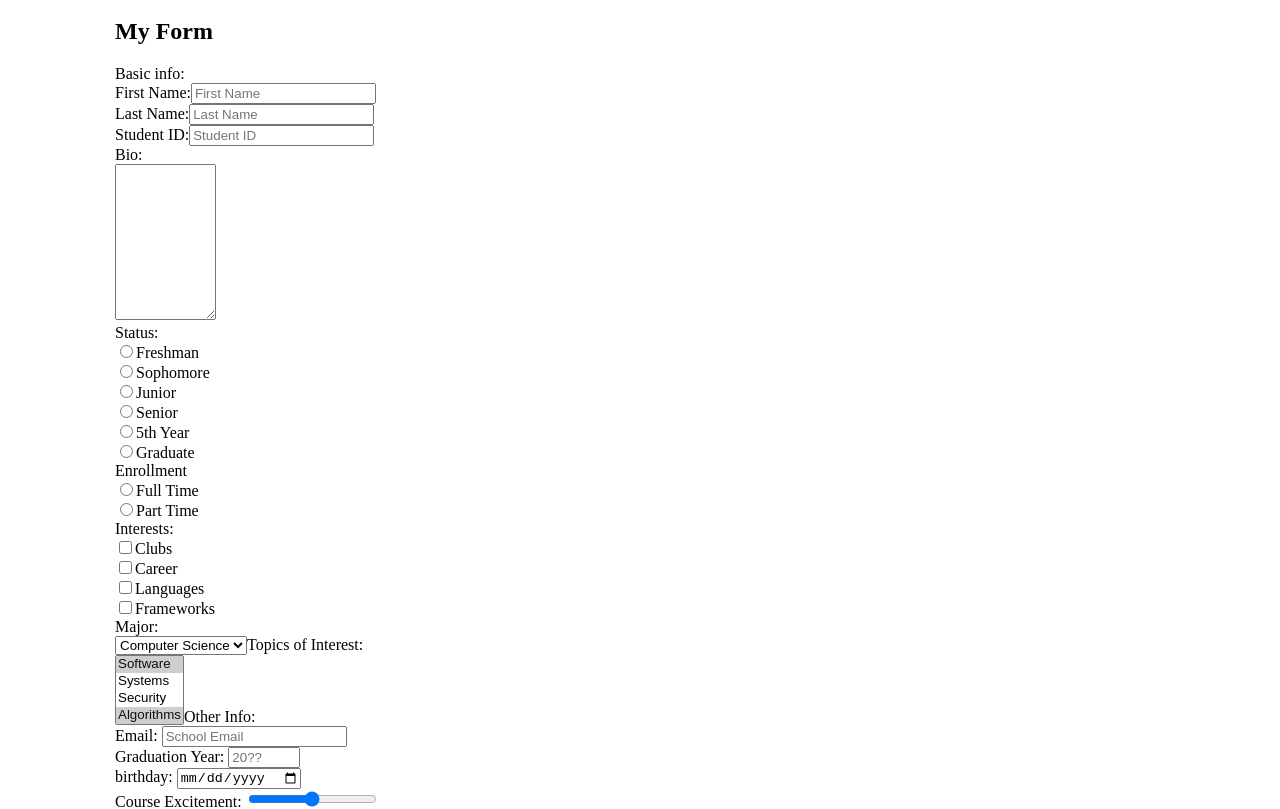
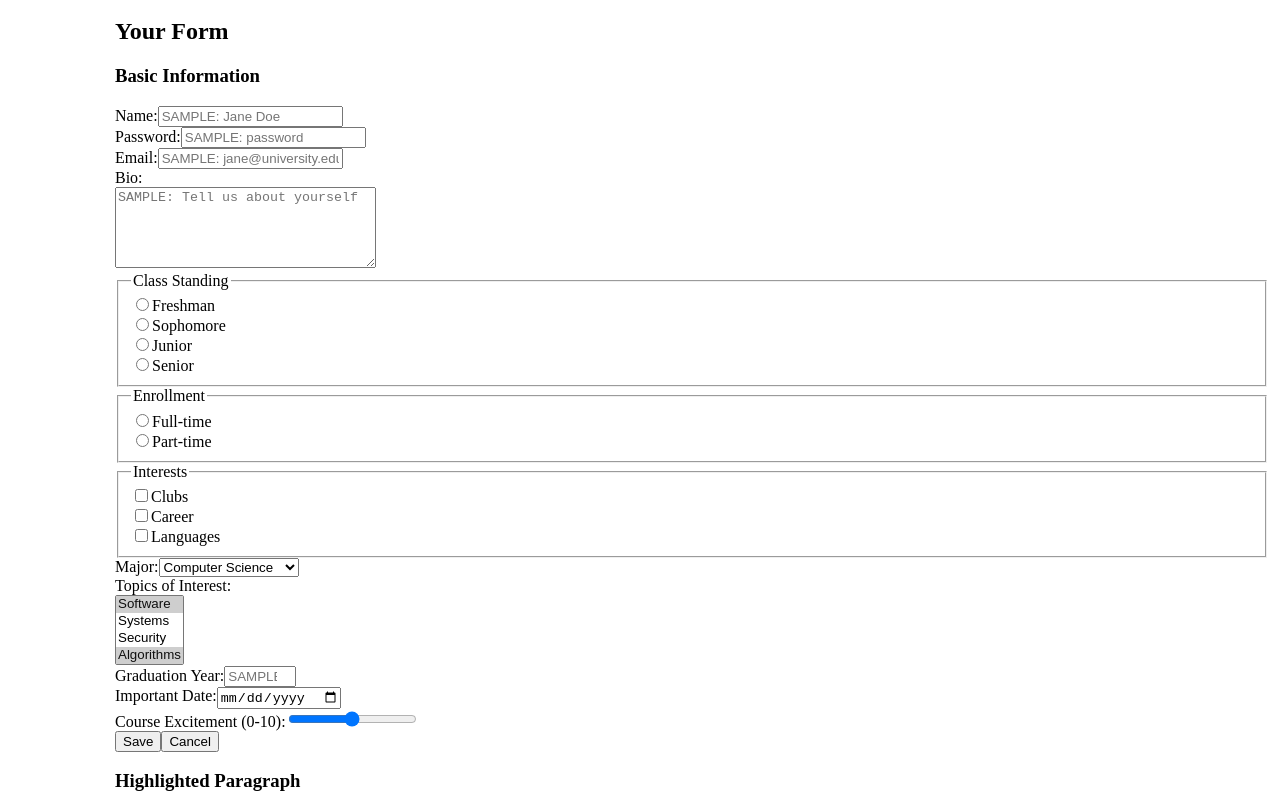
Before and after one commit to Jackerrigan/webdev-client, a Next.js app: page /labs/lab1 in a window 1280 px wide. Shown: the part 4940-5749 px from the top of the page. Built offline with nearby package versions, Linux system fonts and the light colour scheme.

Commit message:
yourForm AI edit

```diff
--- a/app/labs/lab1/forms/YourForm.tsx
+++ b/app/labs/lab1/forms/YourForm.tsx
@@ -1,70 +1,85 @@
 export default function YourForm() {
   return (
     <div>
-      <h2>My Form</h2>
+      <h2>Your Form</h2>
       <form id="wd-your-form">
-        <label>Basic info:</label> <br />
-        <label htmlFor="wd-text-fields-first-name">First Name:</label>
-        <input placeholder="First Name" id="wd-text-fields-first-name" /> <br />
-        <label htmlFor="wd-text-fields-last-name">Last Name:</label>
-        <input placeholder="Last Name" id="wd-text-fields-last-name" /> <br />
-        <label htmlFor="wd-text-fields-student-id">Student ID:</label>
-        <input placeholder="Student ID" id="wd-text-fields-student-id" /> <br />
-        <label>Bio:</label> <br />
-        <textarea id="wd-textarea" cols={10} rows={10} /> <br />
-        <label>Status:</label> <br />
-        <input type="radio" name="radio-year" id="wd-radio-freshman" />
-        <label htmlFor="wd-radio-freshman">Freshman</label>
+        <h3>Basic Information</h3>
+        <label htmlFor="wd-text-fields-name">Name:</label>
+        <input
+          type="text"
+          placeholder="SAMPLE: Jane Doe"
+          id="wd-text-fields-name"
+        />
         <br />
-        <input type="radio" name="radio-year" id="wd-radio-sophomore" />
-        <label htmlFor="wd-radio-sophomore">Sophomore</label>
+        <label htmlFor="wd-text-fields-password">Password:</label>
+        <input
+          type="password"
+          placeholder="SAMPLE: password"
+          id="wd-text-fields-password"
+        />
         <br />
-        <input type="radio" name="radio-year" id="wd-radio-Junior" />
-        <label htmlFor="wd-radio-Junior">Junior</label>
+        <label htmlFor="wd-text-fields-email">Email:</label>
+        <input
+          type="email"
+          placeholder="SAMPLE: jane@university.edu"
+          id="wd-text-fields-email"
+        />
         <br />
-        <input type="radio" name="radio-year" id="wd-radio-senior" />
-        <label htmlFor="wd-radio-senior">Senior</label>
+        <label htmlFor="wd-textarea">Bio:</label>
         <br />
-        <input type="radio" name="radio-year" id="wd-radio-5th-year" />
-        <label htmlFor="wd-radio-5th-year">5th Year</label>
+        <textarea
+          id="wd-textarea"
+          placeholder="SAMPLE: Tell us about yourself"
+          cols={30}
+          rows={5}
+        />
         <br />
-        <input type="radio" name="radio-year" id="wd-radio-grad" />
-        <label htmlFor="wd-radio-grad">Graduate</label>
-        <br />
-        <label>Enrollment</label>
-        <br />
-        <input type="radio" name="radio-enrollment" id="wd-radio-full-time" />
-        <label htmlFor="wd-radio-full-time">Full Time</label>
-        <br />
-        <input type="radio" name="radio-enrollment" id="wd-radio-part-time" />
-        <label htmlFor="wd-radio-part-time">Part Time</label>
-        <br />
-        <label>Interests:</label>
-        <br />
-        <input type="checkbox" name="check-interest" id="wd-chkbox-clubs" />
-        <label htmlFor="wd-chkbox-clubs">Clubs</label>
-        <br />
-        <input type="checkbox" name="check-interest" id="wd-chkbox-career" />
-        <label htmlFor="wd-chkbox-career">Career</label>
-        <br />
-        <input type="checkbox" name="check-interest" id="wd-chkbox-languages" />
-        <label htmlFor="wd-chkbox-languages">Languages</label>
-        <br />
-        <input
-          type="checkbox"
-          name="check-interest"
-          id="wd-chkbox-frameworks"
-        />
-        <label htmlFor="wd-chkbox-frameworks">Frameworks</label>
-        <br />
-        <label>Major:</label>
-        <br />
+
+        <fieldset>
+          <legend>Class Standing</legend>
+          <input type="radio" name="class-standing" id="wd-radio-freshman" />
+          <label htmlFor="wd-radio-freshman">Freshman</label>
+          <br />
+          <input type="radio" name="class-standing" id="wd-radio-sophomore" />
+          <label htmlFor="wd-radio-sophomore">Sophomore</label>
+          <br />
+          <input type="radio" name="class-standing" id="wd-radio-junior" />
+          <label htmlFor="wd-radio-junior">Junior</label>
+          <br />
+          <input type="radio" name="class-standing" id="wd-radio-senior" />
+          <label htmlFor="wd-radio-senior">Senior</label>
+        </fieldset>
+
+        <fieldset>
+          <legend>Enrollment</legend>
+          <input type="radio" name="enrollment" id="wd-radio-full-time" />
+          <label htmlFor="wd-radio-full-time">Full-time</label>
+          <br />
+          <input type="radio" name="enrollment" id="wd-radio-part-time" />
+          <label htmlFor="wd-radio-part-time">Part-time</label>
+        </fieldset>
+
+        <fieldset>
+          <legend>Interests</legend>
+          <input type="checkbox" name="interest" id="wd-checkbox-clubs" />
+          <label htmlFor="wd-checkbox-clubs">Clubs</label>
+          <br />
+          <input type="checkbox" name="interest" id="wd-checkbox-career" />
+          <label htmlFor="wd-checkbox-career">Career</label>
+          <br />
+          <input type="checkbox" name="interest" id="wd-checkbox-languages" />
+          <label htmlFor="wd-checkbox-languages">Languages</label>
+        </fieldset>
+
+        <label htmlFor="wd-select-one-major">Major:</label>
         <select id="wd-select-one-major" defaultValue="CS">
           <option value="CS">Computer Science</option>
-          <option value="AI">AI</option>
+          <option value="AI">Artificial Intelligence</option>
           <option value="CY">Cybersecurity</option>
+          <option value="DS">Data Science</option>
         </select>
-        <label htmlFor="wd-select-many-topics">Topics of Interest: </label>
+        <br />
+        <label htmlFor="wd-select-many-topics">Topics of Interest:</label>
         <br />
         <select
           multiple
@@ -76,38 +91,26 @@ export default function YourForm() {
           <option value="SECURITY">Security</option>
           <option value="ALGORITHMS">Algorithms</option>
         </select>
-        <label>Other Info:</label>
         <br />
-        <label htmlFor="wd-text-fields-email">Email: </label>
+        <label htmlFor="wd-text-fields-grad-year">Graduation Year:</label>
         <input
-          type="email"
-          placeholder="School Email"
-          id="wd-text-fields-email"
+          type="number"
+          placeholder="SAMPLE: 2028"
+          id="wd-text-fields-grad-year"
+          min={2020}
+          max={2035}
         />
         <br />
-        <label htmlFor="wd-text-fields-grad-year">Graduation Year: </label>
-        <input
-          type="number"
-          placeholder="20??"
-          id="wd-text-fields-grad-year"
-          min={2020}
-          max={2030}
-        />
+        <label htmlFor="wd-text-fields-date">Important Date:</label>
+        <input type="date" id="wd-text-fields-date" />
         <br />
-        <label htmlFor="wd-text-fields-birthday">birthday: </label>
-        <input
-          type="date"
-          placeholder="January 1"
-          id="wd-text-fields-birthday"
-        />
-        <br />
-        <label htmlFor="wd-text-fields-excitement">Course Excitement: </label>
+        <label htmlFor="wd-text-fields-range">Course Excitement (0-10):</label>
         <input
           type="range"
-          placeholder="5"
-          min="0"
-          max="10"
-          id="wd-text-fields-excitement"
+          min={0}
+          max={10}
+          defaultValue={5}
+          id="wd-text-fields-range"
         />
         <br />
         <button id="wd-html-button-save" type="submit">
```
